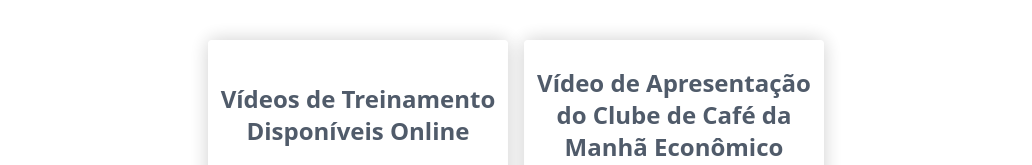
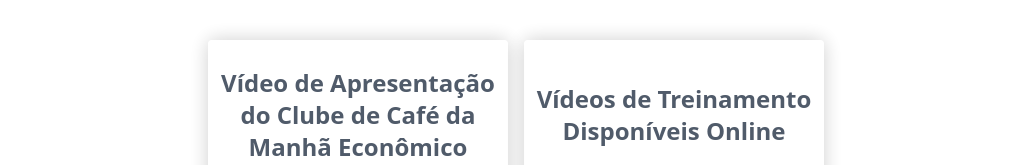
Before and after one commit to leoFagundes/BBC, a Next.js app: page / in a window 1280 px wide. Shown: the part 635-800 px from the top of the page, without its empty margins (124-1156 px from the left). Built offline with nearby package versions, Linux system fonts and the light colour scheme.

Commit message:
fix videos position

```diff
--- a/src/app/page.tsx
+++ b/src/app/page.tsx
@@ -67,15 +67,15 @@ export default function Home() {
           </div>
           <div className="flex flex-wrap justify-center gap-x-4 gap-y-10">
             <Card
+              srcTitle="Assistir"
+              onClick={() => setWelcomeVideoOpen(true)}
+              title="Vídeo de Apresentação do Clube de Café da Manhã Econômico"
+              icon={<FaArrowRightFromBracket />}
+            />
+            <Card
               srcTitle="Galeria de vídeos"
               src="https://www.youtube.com/playlist?list=PLSksKII1HhP4yNgQBOkKS1Bv_5TXgjSY7"
               title="Vídeos de Treinamento Disponíveis Online"
-              icon={<FaArrowRightFromBracket />}
-            />
-            <Card
-              srcTitle="Assistir"
-              onClick={() => setWelcomeVideoOpen(true)}
-              title="Vídeo de Apresentação do Clube de Café da Manhã Econômico"
               icon={<FaArrowRightFromBracket />}
             />
           </div>
```
